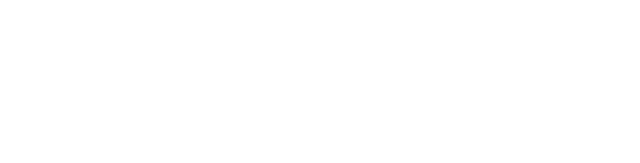
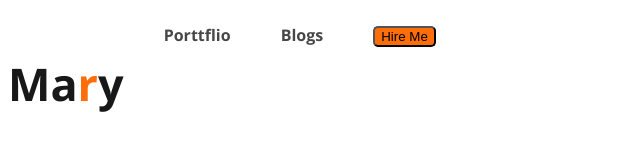
Before and after one commit to sonatonraj/developer-porttfolio, a plain HTML site: page index.html in a window 1280 px wide. Shown: the whole page, without its empty margins (0-640 px from the left). Drawn offline with nearby package versions, Linux system fonts and the light colour scheme.

Commit message:
added simple nav style

```diff
--- a/index.html
+++ b/index.html
@@ -4,10 +4,22 @@
     <meta charset="UTF-8">
     <meta name="viewport" content="width=device-width, initial-scale=1.0">
     <title>Developer Porttflio</title>
+    <link rel="preconnect" href="https://fonts.googleapis.com">
+<link rel="preconnect" href="https://fonts.gstatic.com" crossorigin>
+<link href="https://fonts.googleapis.com/css2?family=Open+Sans:wght@700;800&display=swap" rel="stylesheet">
+
+    <link rel="stylesheet" href="styles/porttflio.css">
 </head>
 <body>
     <header>
-
+        <nav>
+            <h3 class="nav-title">Ma<span class="text-primary">r</span>y</h3>
+            <ul>
+                <li><a href="">Porttflio</a></li>
+                <li><a href="">Blogs</a></li>
+                <li><button class="btn-primary">Hire Me</button></li>
+            </ul>
+        </nav>
     </header>
     <main>
 
--- /dev/null
+++ b/styles/porttflio.css
@@ -0,0 +1,31 @@
+/* common shared styles */
+body{
+    font-family: 'Open Sans', sans-serif;
+}
+.btn-primary{
+    border-radius: 5px;
+    background: #FD6E0A;
+}
+/* nav related style */
+nav{
+    display: flex;
+}
+.nav-title{
+    color: #181818;
+    font-size: 45px;
+    font-weight: 800px;
+}
+.text-primary{
+    color: #FD6E0A;
+}
+nav>ul{
+    display: flex;
+}
+nav li{
+    list-style: none;
+    margin-right: 50px;
+}
+nav a{
+    text-decoration: none;
+    color: #474747;
+}
```
